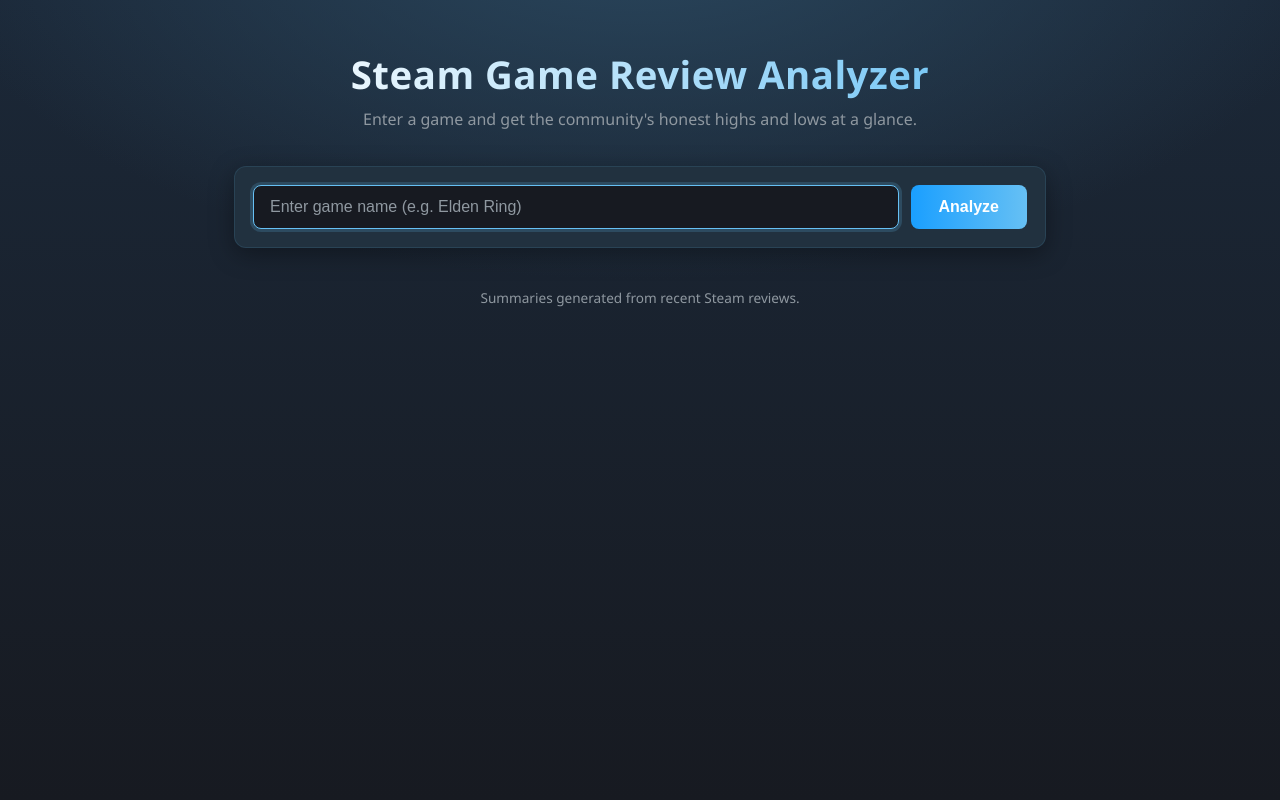
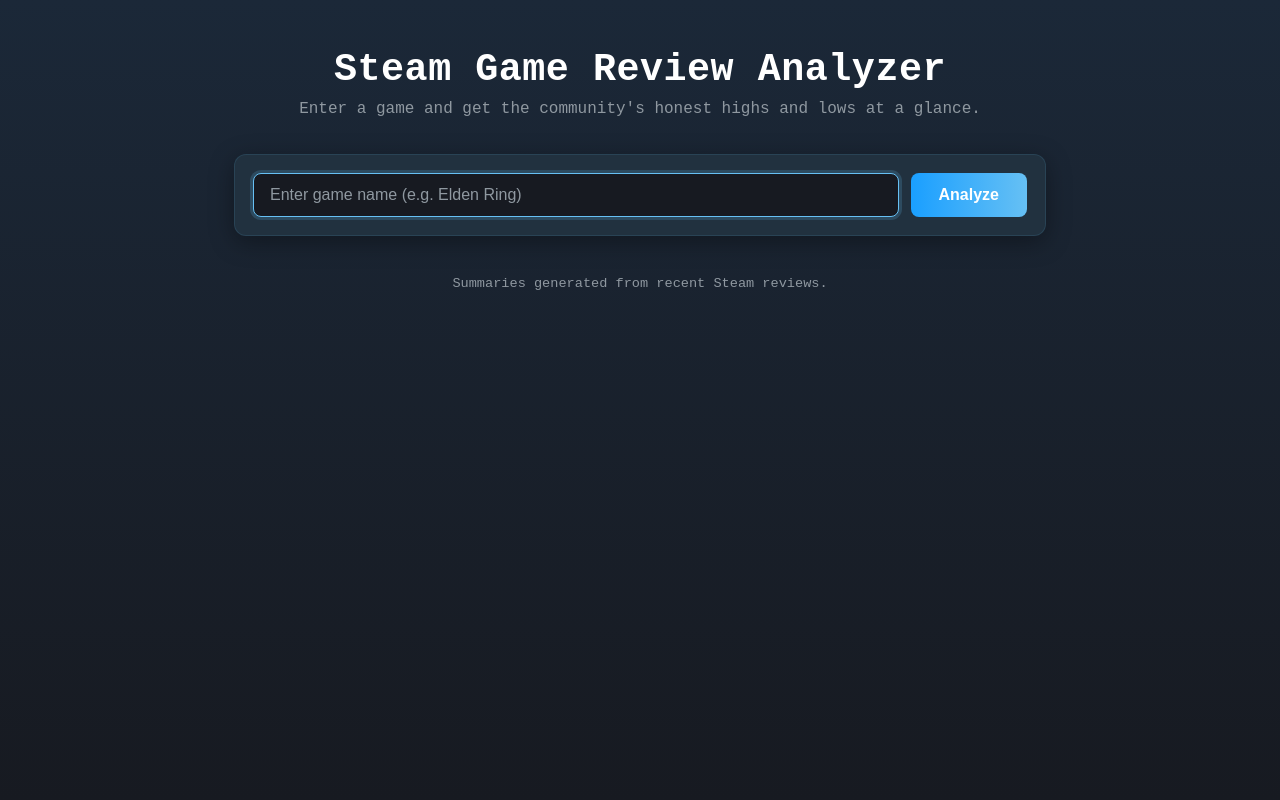
Before and after one commit to vaishak-renjith/steamrecommender, a Flask app: page / in a window 1280 px wide. Run offline with Flask 3, Linux system fonts and the light colour scheme.

Commit message:
Switch to monospace font, solid white title, remove background glow

```diff
--- a/templates/index.html
+++ b/templates/index.html
@@ -23,13 +23,11 @@
         * { box-sizing: border-box; }
 
         body {
-            font-family: "Motiva Sans", "Segoe UI", Arial, sans-serif;
+            font-family: "Courier New", Courier, monospace;
             color: var(--text);
             margin: 0;
             min-height: 100vh;
-            background:
-                radial-gradient(1200px 600px at 50% -10%, #2a475e 0%, transparent 60%),
-                linear-gradient(180deg, var(--bg) 0%, var(--bg-2) 100%);
+            background: linear-gradient(180deg, var(--bg) 0%, var(--bg-2) 100%);
             background-attachment: fixed;
         }
 
@@ -46,10 +44,7 @@
             font-weight: 800;
             margin: 0 0 8px;
             letter-spacing: .5px;
-            background: linear-gradient(90deg, #ffffff, var(--accent));
-            -webkit-background-clip: text;
-            background-clip: text;
-            -webkit-text-fill-color: transparent;
+            color: #ffffff;
         }
 
         .subtitle {
```
